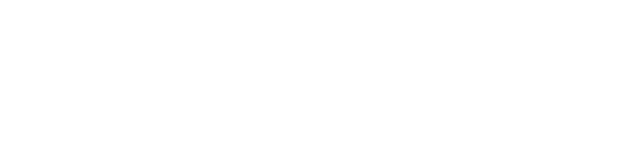
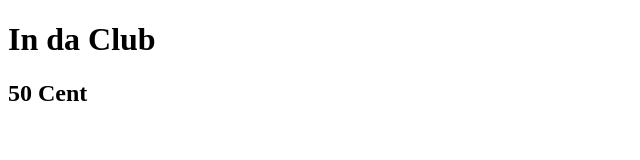
Before and after one commit to Bartosz333/nauka-gita, a plain HTML site: page index.html in a window 1280 px wide. Shown: the whole page, without its empty margins (0-640 px from the left). Drawn offline with Linux system fonts and the light colour scheme.

Commit message:
Add html for page header

```diff
--- a/index.html
+++ b/index.html
@@ -6,6 +6,11 @@
         <link rel="stylesheet" href="style.css">
     </head>
     <body>
-
+        <header class="splash">
+            <div class="splash-inner">
+                <h1 class="page-title">In da Club</h1>
+                <h2 class="page-subtitle">50 Cent</h2>
+            </div>
+        </header>
     </body>
 </html>
```
